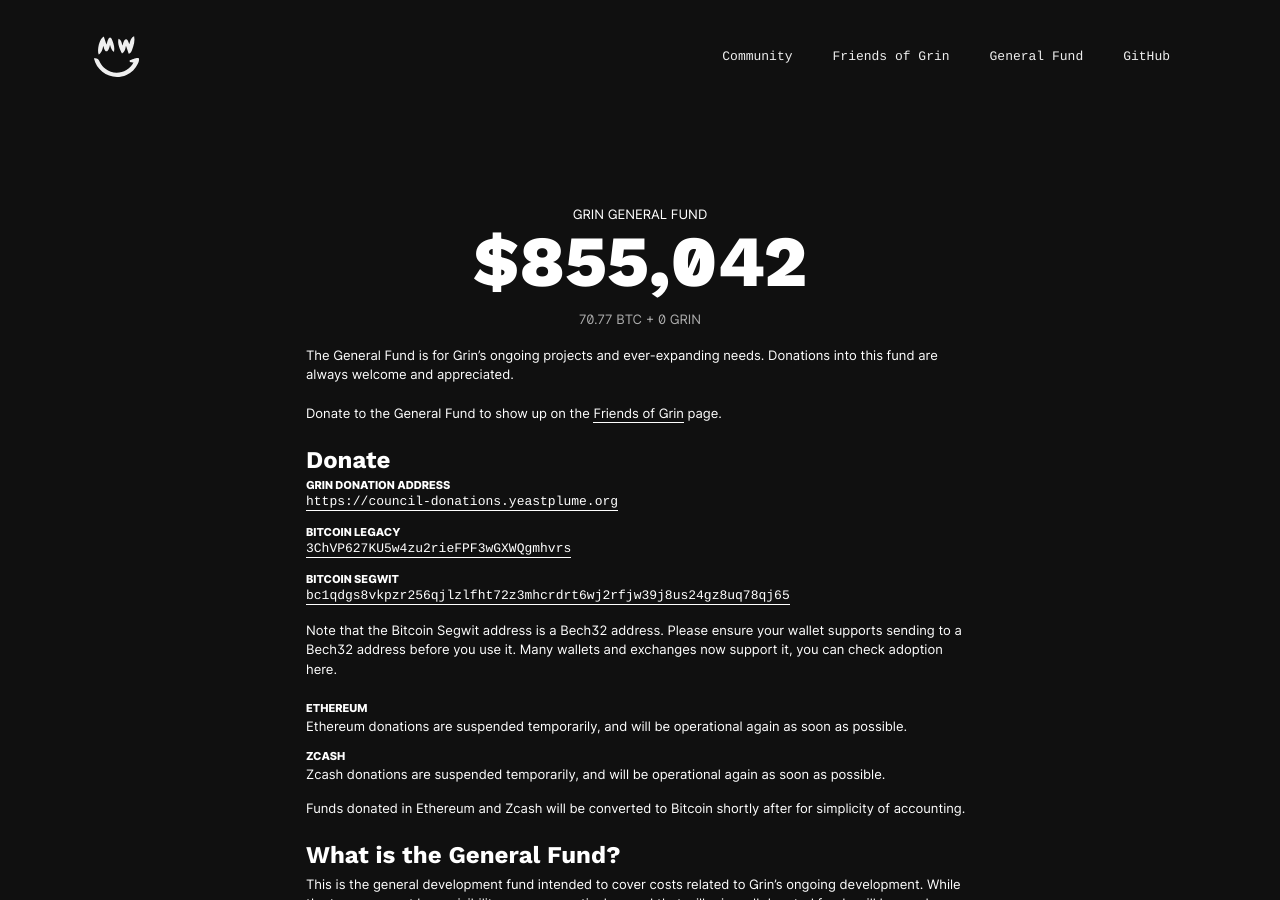
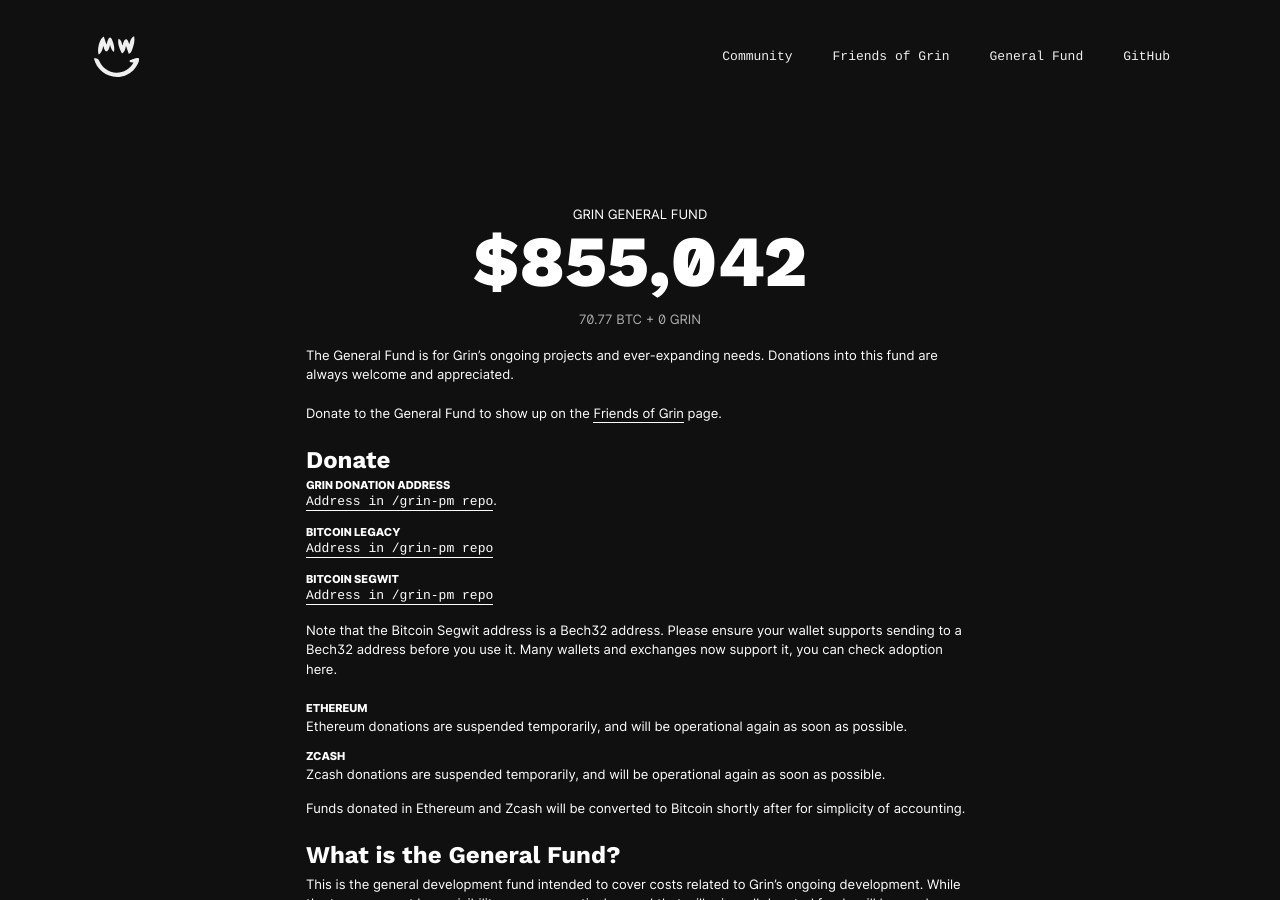
Before and after one commit to mimblewimble/site, a Jekyll site: the page built from fund.html, in a window 1280 px wide and 900 px high. Built offline with Jekyll 4.4.1, drawn with Linux system fonts in a browser that asks for light colours; nearby versions of some CDN libraries.

Commit message:
replace addresses with links to addresses.md document on grin-pm

```diff
--- a/fund.html
+++ b/fund.html
@@ -16,11 +16,11 @@
     </p>
     <h3>Donate</h3>
     <small class="fund-donation-type">GRIN DONATION ADDRESS</small>
-    <a href="https://council-donations.yeastplume.org/" class="fund-address">https://council-donations.yeastplume.org</a>
+    <a href="https://github.com/mimblewimble/grin-pm/blob/master/financials/addresses.md#grin" class="fund-address">Address in /grin-pm repo</a>.
     <small class="fund-donation-type">BITCOIN LEGACY</small>
-    <a href="https://live.blockcypher.com/btc/address/3ChVP627KU5w4zu2rieFPF3wGXWQgmhvrs/" class="fund-address">3ChVP627KU5w4zu2rieFPF3wGXWQgmhvrs</a>
+    <a href="https://github.com/mimblewimble/grin-pm/blob/master/financials/addresses.md#legacy" class="fund-address">Address in /grin-pm repo</a>
     <small class="fund-donation-type">BITCOIN SEGWIT</small>
-    <a href="https://blockchair.com/bitcoin/address/bc1qdgs8vkpzr256qjlzlfht72z3mhcrdrt6wj2rfjw39j8us24gz8uq78qj65" class="fund-address">bc1qdgs8vkpzr256qjlzlfht72z3mhcrdrt6wj2rfjw39j8us24gz8uq78qj65</a>
+    <a href="https://github.com/mimblewimble/grin-pm/blob/master/financials/addresses.md#segwit" class="fund-address">Address in /grin-pm repo</a>
     <p>Note that the Bitcoin Segwit address is a Bech32 address. Please ensure your wallet supports sending to a Bech32 address before you use it. Many wallets and exchanges now support it, you can check adoption here.</p>
     <small class="fund-donation-type">ETHEREUM</small>
     <span class="fund-closed">Ethereum donations are suspended temporarily, and will be operational again as soon as possible.</span>
```
